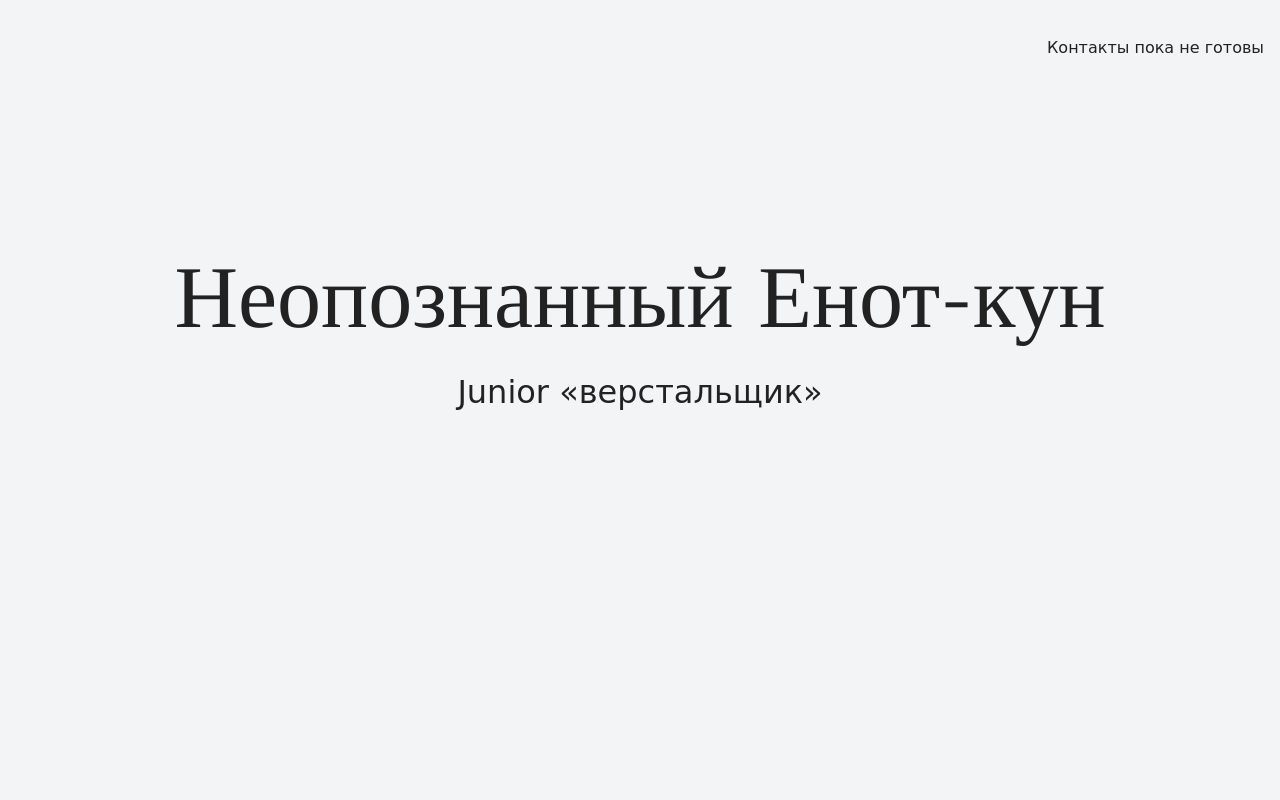
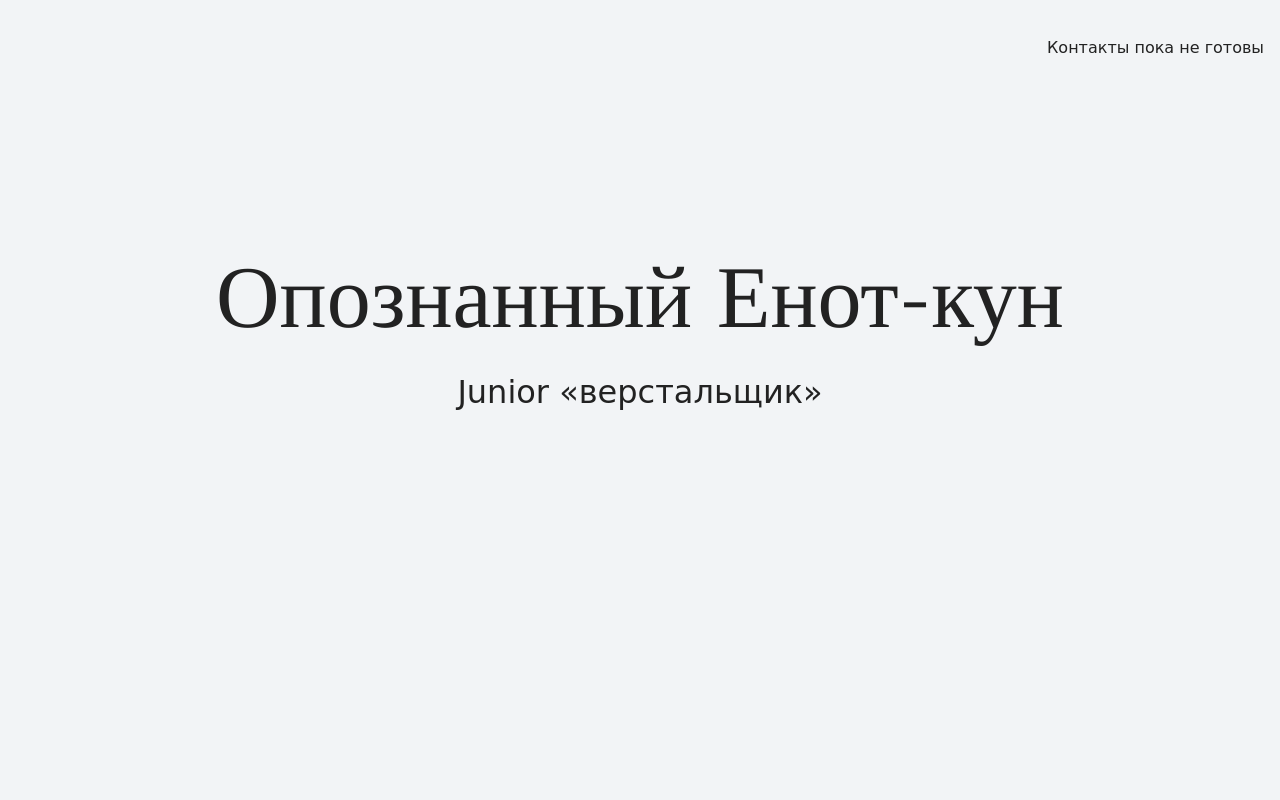
Before and after one commit to KNLighty/my-site, a plain HTML site: page index.html in a window 1280 px wide. Shown: the top 800 px of the page. Drawn offline with nearby package versions, Linux system fonts and the light colour scheme; a script that the page names is missing.

Commit message:
change text on main page

```diff
--- a/index.html
+++ b/index.html
@@ -15,7 +15,7 @@
     </header>
     <section class="hero-image">
       <div class="container">
-      <h1 class="heading">Неопознанный Енот-кун</h1>
+      <h1 class="heading">Опознанный Енот-кун</h1>
       <p>Junior <q>верстальщик</q></p>
     </div>
     </section>
```
